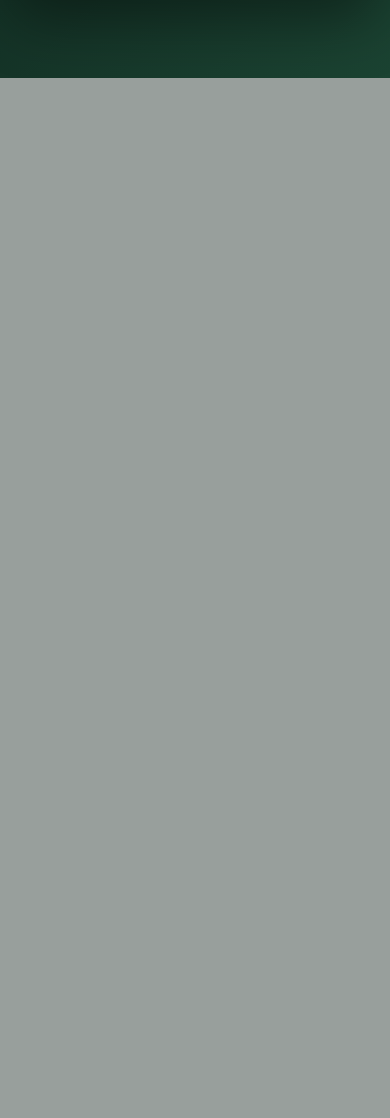
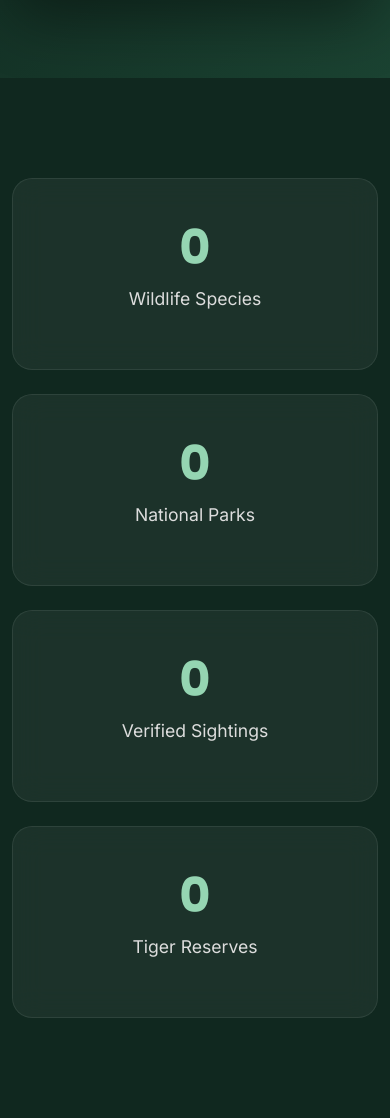
Before and after one commit to Ashwanikumar2004/wildforindia, a Django app: page / in a window 390 px wide. Shown: the part 1083-2201 px from the top of the page. Before the commit the page ends 1161 px from the top, so only its background shows below. Run offline with Django 5.2, Linux system fonts and the light colour scheme.

Commit message:
Add animated statistics section

```diff
--- a/static/css/style.css
+++ b/static/css/style.css
@@ -288,3 +288,61 @@
     }
 
 }
+
+/* ===========================================
+            STATISTICS SECTION
+=========================================== */
+
+.stats-section {
+
+    padding: 100px 0;
+
+    background: #10281F;
+
+}
+
+.stat-card {
+
+    padding: 40px 20px;
+
+    border-radius: 20px;
+
+    background: rgba(255, 255, 255, .05);
+
+    backdrop-filter: blur(15px);
+
+    border: 1px solid rgba(255, 255, 255, .08);
+
+    transition: .35s;
+
+}
+
+.stat-card:hover {
+
+    transform: translateY(-10px);
+
+    background: rgba(255, 255, 255, .08);
+
+    box-shadow: 0 15px 35px rgba(0, 0, 0, .35);
+
+}
+
+.stat-card h2 {
+
+    font-size: 3rem;
+
+    color: #95D5B2;
+
+    font-weight: 700;
+
+}
+
+.stat-card p {
+
+    margin-top: 10px;
+
+    color: #ddd;
+
+    font-size: 1.1rem;
+
+}
--- a/templates/includes/stats.html
+++ b/templates/includes/stats.html
@@ -0,0 +1,59 @@
+<section class="stats-section">
+
+    <div class="container">
+
+        <div class="row text-center g-4">
+
+            <div class="col-md-3">
+
+                <div class="stat-card">
+
+                    <h2 class="counter" data-target="1300">0</h2>
+
+                    <p>Wildlife Species</p>
+
+                </div>
+
+            </div>
+
+            <div class="col-md-3">
+
+                <div class="stat-card">
+
+                    <h2 class="counter" data-target="106">0</h2>
+
+                    <p>National Parks</p>
+
+                </div>
+
+            </div>
+
+            <div class="col-md-3">
+
+                <div class="stat-card">
+
+                    <h2 class="counter" data-target="2500">0</h2>
+
+                    <p>Verified Sightings</p>
+
+                </div>
+
+            </div>
+
+            <div class="col-md-3">
+
+                <div class="stat-card">
+
+                    <h2 class="counter" data-target="54">0</h2>
+
+                    <p>Tiger Reserves</p>
+
+                </div>
+
+            </div>
+
+        </div>
+
+    </div>
+
+</section>
```
Also changed, not shown: static/js/script.js (+32 -0 lines).
